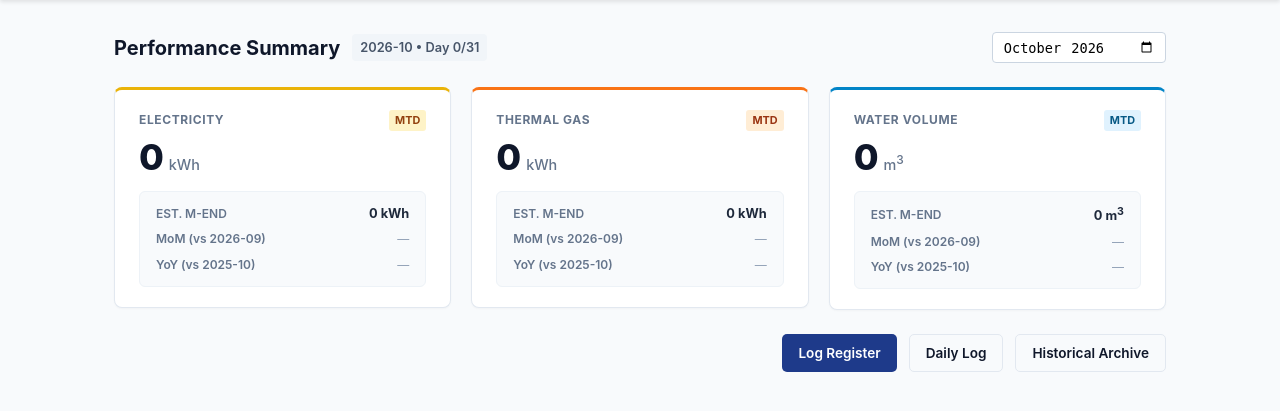
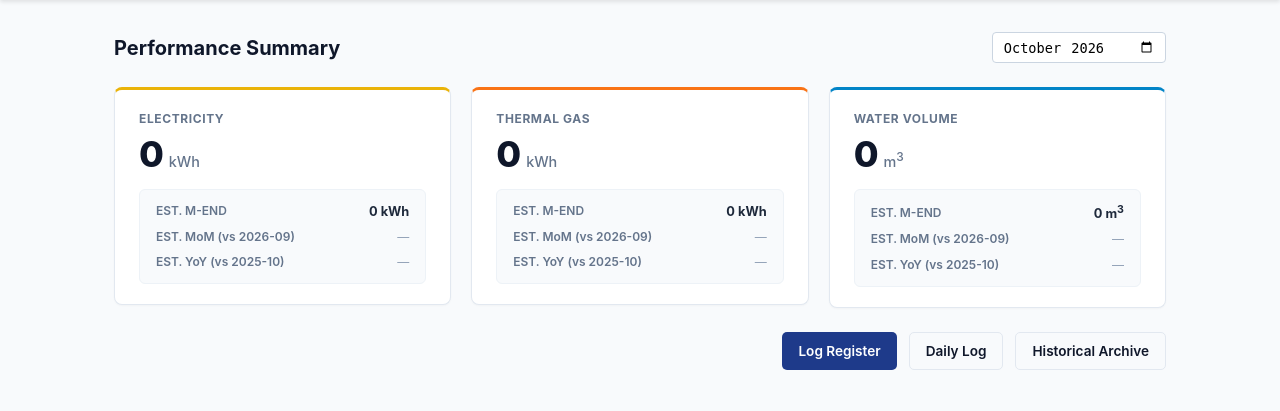
Before and after one commit to vivek-vasudevan98/utility-tracker, a Flask app: page / in a window 1280 px wide. Shown: the part 64-475 px from the top of the page. Run offline with Flask 3, Linux system fonts and the light colour scheme.

Commit message:
Dashboard Page UI clean up.

```diff
--- a/utility_app/templates/dashboard/index.html
+++ b/utility_app/templates/dashboard/index.html
@@ -112,7 +112,6 @@
 <div class="dashboard-header">
     <div style="display: flex; align-items: center; gap: 0.75rem;">
         <h1 style="font-size: 1.25rem; font-weight: 700; margin: 0;">Performance Summary</h1>
-        <span class="period-badge">{{ data.month }} &bull; Day {{ data.days_logged }}/{{ data.total_days }}</span>
     </div>
 
     <!-- Period Selector Input -->
@@ -130,7 +129,6 @@
         <div class="kpi-card" style="border-top: 3px solid #eab308;">
             <div class="kpi-top">
                 <span class="kpi-title">Electricity</span>
-                <span style="font-size: 0.68rem; font-weight: 700; color: #92400e; background: #fef3c7; padding: 2px 6px; border-radius: 3px;">MTD</span>
             </div>
             <div class="kpi-value-row">
                 <span class="kpi-number">{{ "{:,d}".format(data.utilities.electricity.mtd) }}</span>
@@ -145,7 +143,11 @@
                 </div>
                 {% endif %}
                 <div class="telemetry-row">
+                    {% if not data.is_complete %}
+                    <span class="telemetry-label">EST. MoM (vs {{ data.prev_month_label }})</span>
+                    {% else %}
                     <span class="telemetry-label">MoM (vs {{ data.prev_month_label }})</span>
+                    {% endif %}
                     {% if data.utilities.electricity.mom %}
                         <span class="var-pill" style="color: {{ data.utilities.electricity.mom.color }}; background: {{ data.utilities.electricity.mom.bg }};">
                             {{ data.utilities.electricity.mom.arrow }} {{ data.utilities.electricity.mom.label }} kWh
@@ -155,7 +157,11 @@
                     {% endif %}
                 </div>
                 <div class="telemetry-row">
+                    {% if not data.is_complete %}
+                    <span class="telemetry-label">EST. YoY (vs {{ data.prev_year_label }})</span>
+                    {% else %}
                     <span class="telemetry-label">YoY (vs {{ data.prev_year_label }})</span>
+                    {% endif %}
                     {% if data.utilities.electricity.yoy %}
                         <span class="var-pill" style="color: {{ data.utilities.electricity.yoy.color }}; background: {{ data.utilities.electricity.yoy.bg }};">
                             {{ data.utilities.electricity.yoy.arrow }} {{ data.utilities.electricity.yoy.label }} kWh
@@ -173,7 +179,6 @@
         <div class="kpi-card" style="border-top: 3px solid #f97316;">
             <div class="kpi-top">
                 <span class="kpi-title">Thermal Gas</span>
-                <span style="font-size: 0.68rem; font-weight: 700; color: #9a3412; background: #ffedd5; padding: 2px 6px; border-radius: 3px;">MTD</span>
             </div>
             <div class="kpi-value-row">
                 <span class="kpi-number">{{ "{:,d}".format(data.utilities.gas.mtd) }}</span>
@@ -188,7 +193,11 @@
                 </div>
                 {% endif %}
                 <div class="telemetry-row">
+                    {% if not data.is_complete %}
+                    <span class="telemetry-label">EST. MoM (vs {{ data.prev_month_label }})</span>
+                    {% else %}
                     <span class="telemetry-label">MoM (vs {{ data.prev_month_label }})</span>
+                    {% endif %}
                     {% if data.utilities.gas.mom %}
                         <span class="var-pill" style="color: {{ data.utilities.gas.mom.color }}; background: {{ data.utilities.gas.mom.bg }};">
                             {{ data.utilities.gas.mom.arrow }} {{ data.utilities.gas.mom.label }} kWh
@@ -198,7 +207,11 @@
                     {% endif %}
                 </div>
                 <div class="telemetry-row">
+                    {% if not data.is_complete %}
+                    <span class="telemetry-label">EST. YoY (vs {{ data.prev_year_label }})</span>
+                    {% else %}
                     <span class="telemetry-label">YoY (vs {{ data.prev_year_label }})</span>
+                    {% endif %}
                     {% if data.utilities.gas.yoy %}
                         <span class="var-pill" style="color: {{ data.utilities.gas.yoy.color }}; background: {{ data.utilities.gas.yoy.bg }};">
                             {{ data.utilities.gas.yoy.arrow }} {{ data.utilities.gas.yoy.label }} kWh
@@ -216,7 +229,6 @@
         <div class="kpi-card" style="border-top: 3px solid #0284c7;">
             <div class="kpi-top">
                 <span class="kpi-title">Water Volume</span>
-                <span style="font-size: 0.68rem; font-weight: 700; color: #075985; background: #e0f2fe; padding: 2px 6px; border-radius: 3px;">MTD</span>
             </div>
             <div class="kpi-value-row">
                 <span class="kpi-number">{{ "{:,d}".format(data.utilities.water.mtd) }}</span>
@@ -231,7 +243,11 @@
                 </div>
                 {% endif %}
                 <div class="telemetry-row">
+                    {% if not data.is_complete %}
+                    <span class="telemetry-label">EST. MoM (vs {{ data.prev_month_label }})</span>
+                    {% else %}
                     <span class="telemetry-label">MoM (vs {{ data.prev_month_label }})</span>
+                    {% endif %}
                     {% if data.utilities.water.mom %}
                         <span class="var-pill" style="color: {{ data.utilities.water.mom.color }}; background: {{ data.utilities.water.mom.bg }};">
                             {{ data.utilities.water.mom.arrow }} {{ data.utilities.water.mom.label }} m<sup>3</sup>
@@ -241,7 +257,11 @@
                     {% endif %}
                 </div>
                 <div class="telemetry-row">
+                    {% if not data.is_complete %}
+                    <span class="telemetry-label">EST. YoY (vs {{ data.prev_year_label }})</span>
+                    {% else %}
                     <span class="telemetry-label">YoY (vs {{ data.prev_year_label }})</span>
+                    {% endif %}
                     {% if data.utilities.water.yoy %}
                         <span class="var-pill" style="color: {{ data.utilities.water.yoy.color }}; background: {{ data.utilities.water.yoy.bg }};">
                             {{ data.utilities.water.yoy.arrow }} {{ data.utilities.water.yoy.label }} m<sup>3</sup>
```
